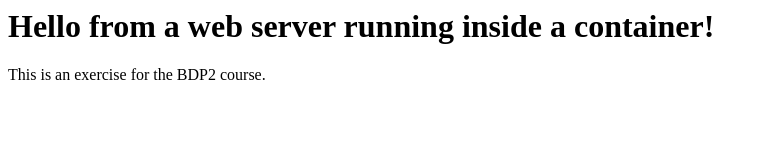
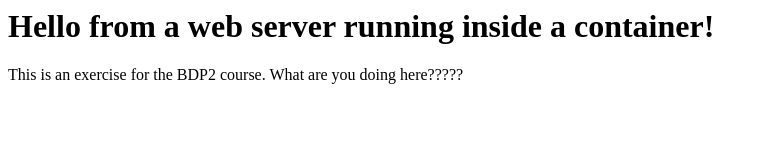
Before and after one commit to carlos-a-enriquez/bdp2-test, a plain HTML site: page index.html in a window 1280 px wide. Shown: the whole page, without its empty margins (0-767 px from the left). Drawn offline with Linux system fonts and the light colour scheme.

Commit message:
Funny new html line

```diff
--- a/index.html
+++ b/index.html
@@ -1,2 +1,3 @@
 <h1>Hello from a web server running inside a container!</h1>
 This is an exercise for the BDP2 course.
+What are you doing here?????
```
